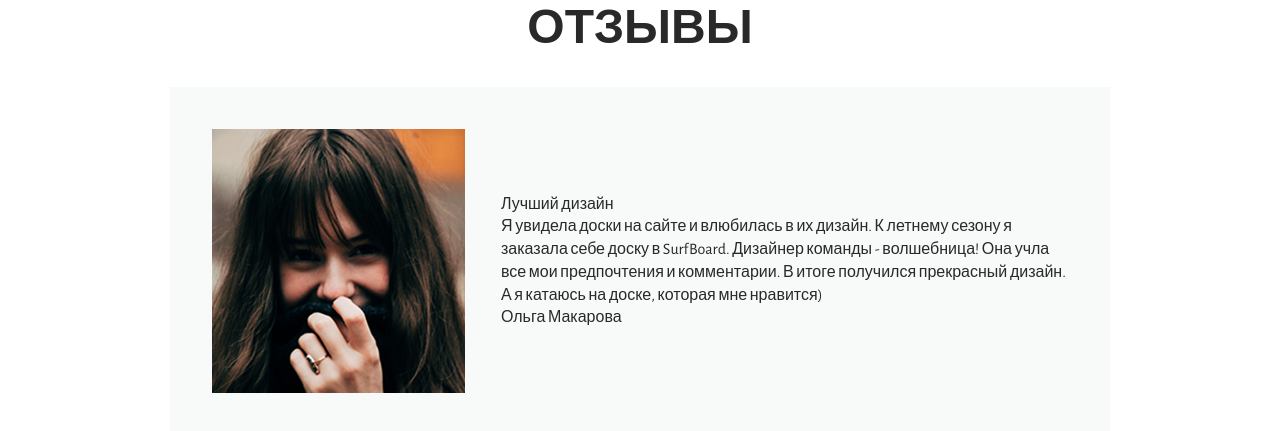
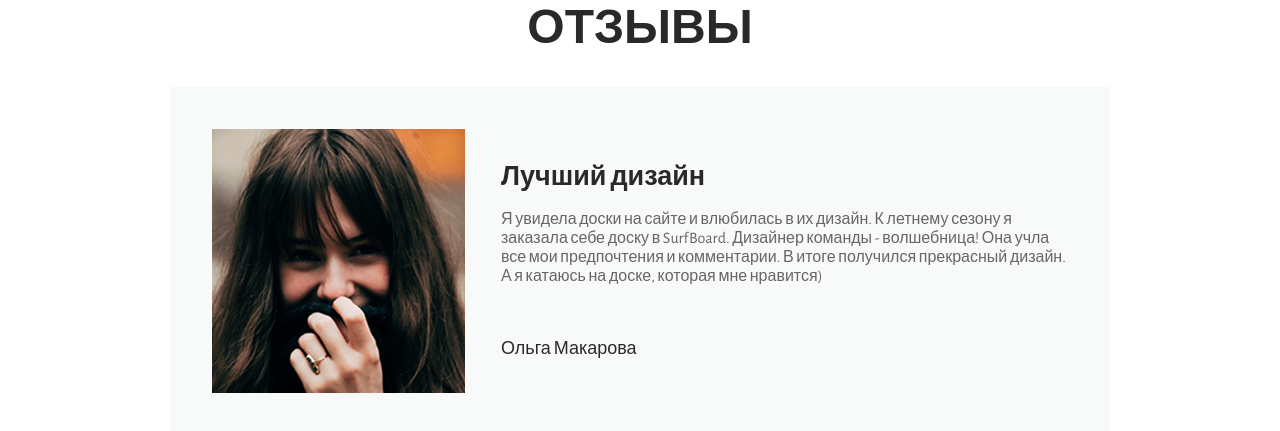
Before and after one commit to bisimbeew/surf, a plain HTML site: page index2.html in a window 1280 px wide. Shown: the part 3355-3786 px from the top of the page. Drawn offline with nearby package versions, Linux system fonts and the light colour scheme.

Commit message:
отзывы

```diff
--- a/css/reviews.scss
+++ b/css/reviews.scss
@@ -80,7 +80,7 @@
   }
 }
 
-.review__title{
+.review_title{
   font-weight: bold;
   font-size: 27px;
   margin-bottom: 1.0625rem;
@@ -88,7 +88,7 @@
   color: #292929;
 }
 
-.review__text{
+.review_text{
   font-weight: 400;
   color: #666;
   font-size: 16px;
@@ -96,7 +96,7 @@
   margin-bottom: 3.1875rem;
 }
 
-.review__hero-name{
+.review_hero-name{
   font-weight: 500;
   font-size: 18px;
   line-height: 1.5rem;
```
Also changed, not shown: index.html (+3 -3 lines), css/main.css.
